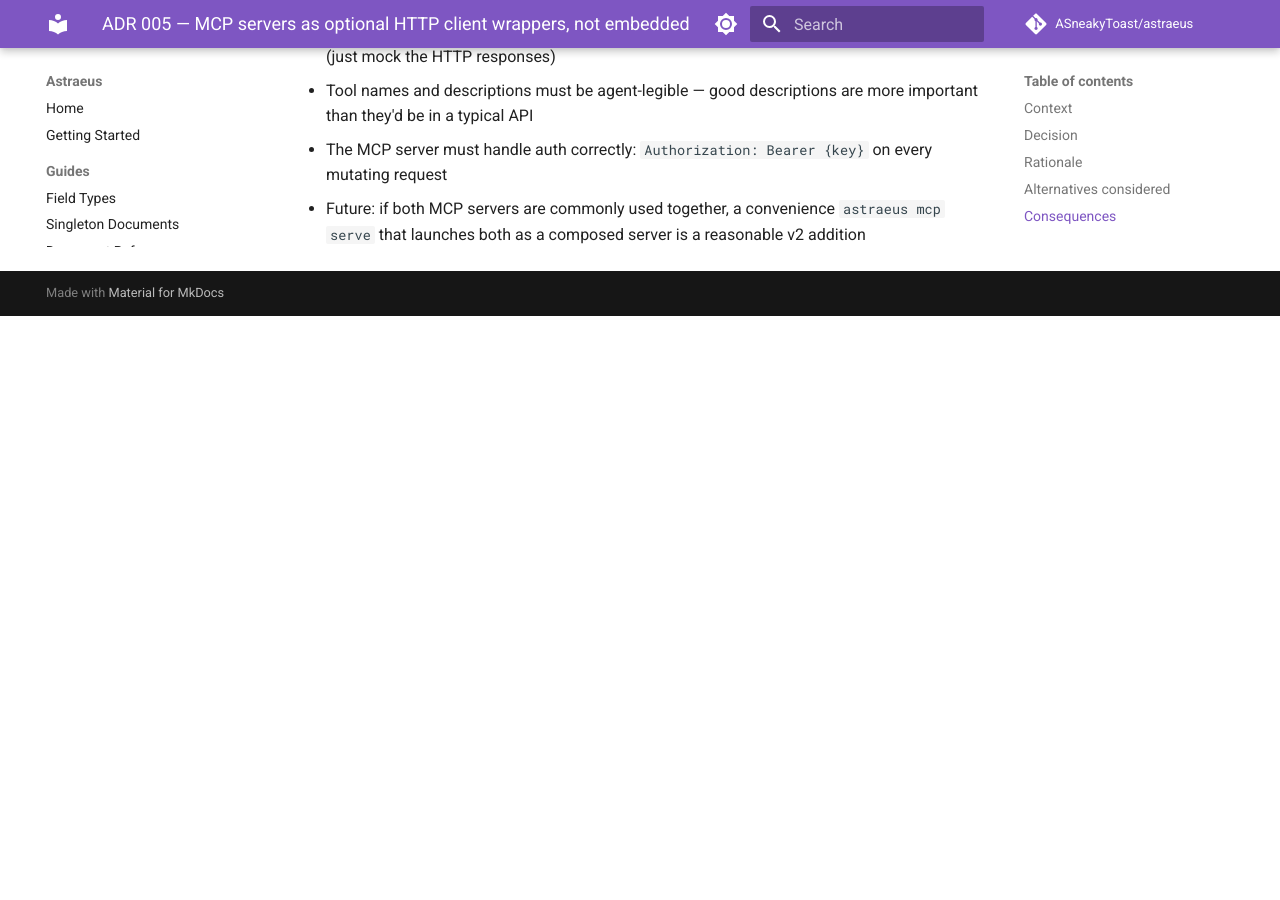
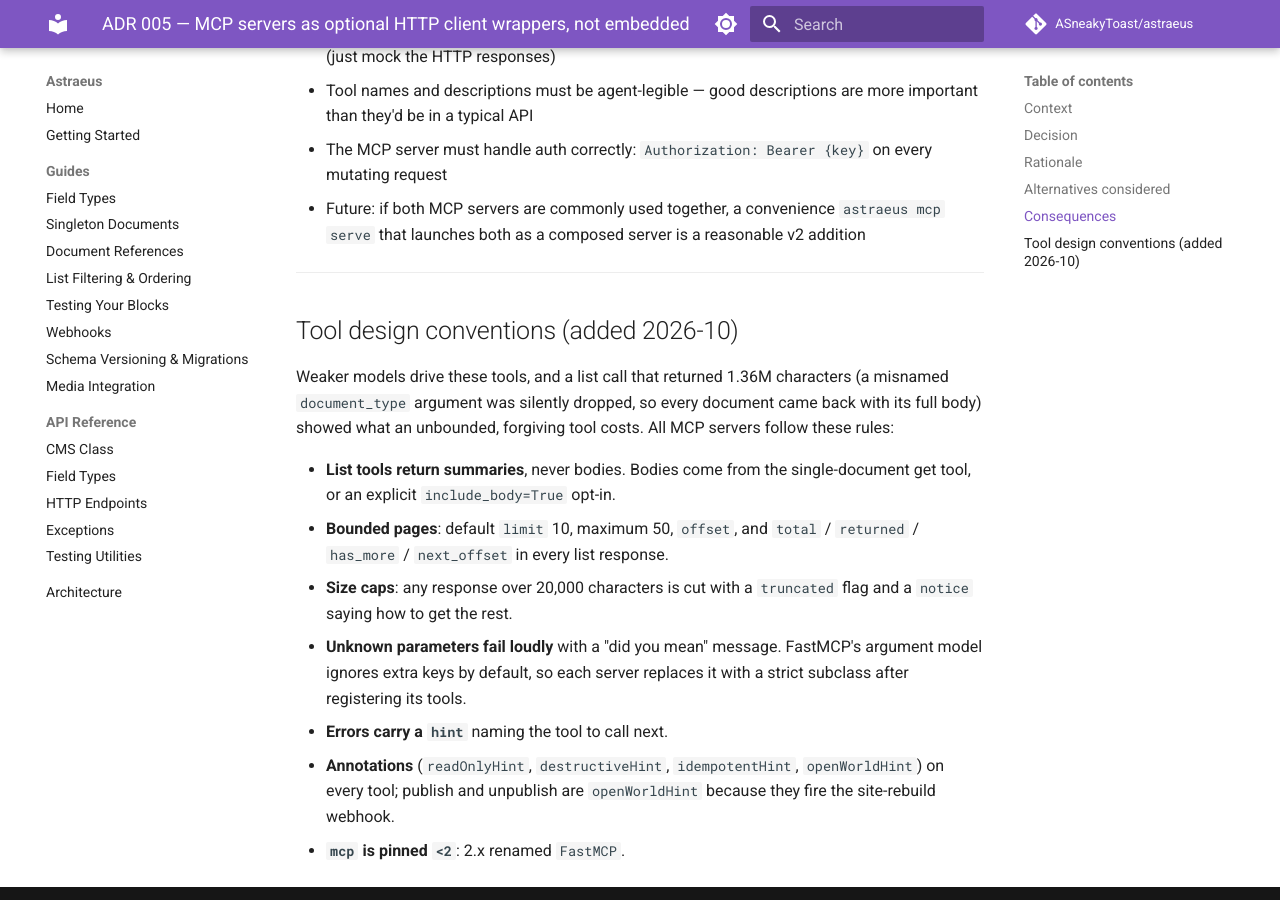
Before and after one commit to ASneakyToast/astraeus, an MkDocs documentation site: the page built from docs/decisions/005-mcp-as-http-client-layer.md, in a window 1280 px wide and 900 px high, scrolled down 1835 px. Built offline with MkDocs 1.6.1 and Material for MkDocs 9.7.7, drawn with Linux system fonts in a browser that asks for light colours; comment, search, counter and statistics services are not loaded; before the commit the page ends 2151 px from its top, so only the background shows below that.

Commit message:
docs(adr): record MCP tool design conventions
Co-Authored-By: Claude Sonnet 5.5 <noreply@anthropic.com>
Claude-Session: https://claude.ai/code/session_01GtMLyCMNb72CbqemaVDwNA

```diff
--- a/docs/decisions/005-mcp-as-http-client-layer.md
+++ b/docs/decisions/005-mcp-as-http-client-layer.md
@@ -60,3 +60,17 @@ Considered. Pro: one install, one command. Con: couples the release cycle of CMS
 - Tool names and descriptions must be agent-legible — good descriptions are more important than they'd be in a typical API
 - The MCP server must handle auth correctly: `Authorization: Bearer {key}` on every mutating request
 - Future: if both MCP servers are commonly used together, a convenience `astraeus mcp serve` that launches both as a composed server is a reasonable v2 addition
+
+---
+
+## Tool design conventions (added 2026-10)
+
+Weaker models drive these tools, and a list call that returned 1.36M characters (a misnamed `document_type` argument was silently dropped, so every document came back with its full body) showed what an unbounded, forgiving tool costs. All MCP servers follow these rules:
+
+- **List tools return summaries**, never bodies. Bodies come from the single-document get tool, or an explicit `include_body=True` opt-in.
+- **Bounded pages**: default `limit` 10, maximum 50, `offset`, and `total` / `returned` / `has_more` / `next_offset` in every list response.
+- **Size caps**: any response over 20,000 characters is cut with a `truncated` flag and a `notice` saying how to get the rest.
+- **Unknown parameters fail loudly** with a "did you mean" message. FastMCP's argument model ignores extra keys by default, so each server replaces it with a strict subclass after registering its tools.
+- **Errors carry a `hint`** naming the tool to call next.
+- **Annotations** (`readOnlyHint`, `destructiveHint`, `idempotentHint`, `openWorldHint`) on every tool; publish and unpublish are `openWorldHint` because they fire the site-rebuild webhook.
+- **`mcp` is pinned `<2`**: 2.x renamed `FastMCP`.
```
